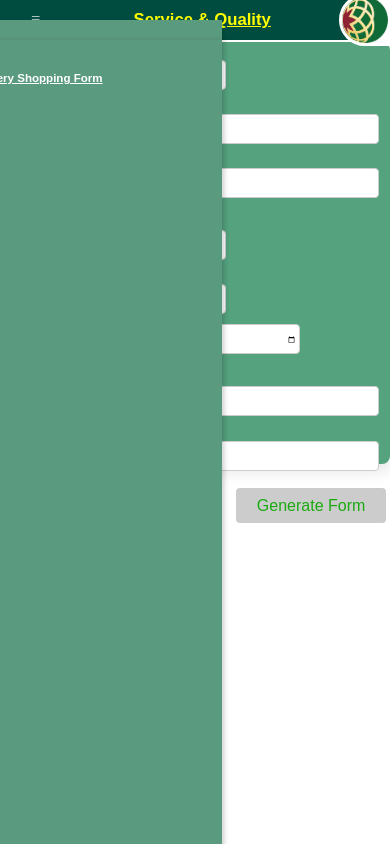
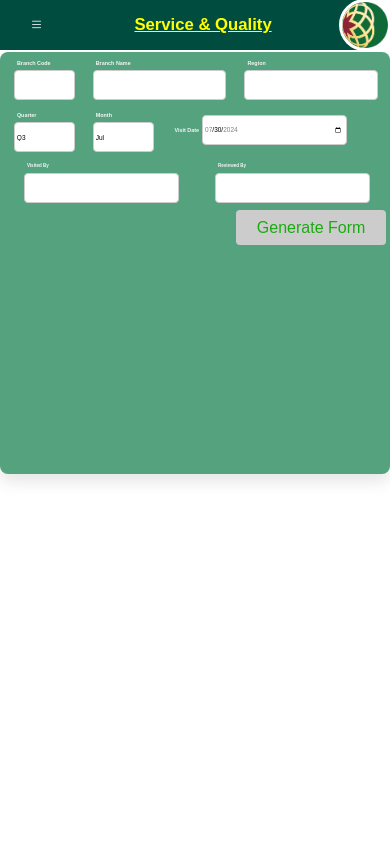
Before and after one commit to ahzamahmed89/Big-Project, a React (Vite) app: page /newentry in a window 390 px wide. Built offline with nearby package versions, Linux system fonts and the light colour scheme.

Commit message:
Add files via upload

```diff
--- a/src/App.css
+++ b/src/App.css
@@ -226,8 +226,10 @@ input[type="file" i] {
   border: 3px solid #000000bb;
   padding: 0px;
   width: calc(25% - 10px);
+  min-width: 130px;
   box-sizing: border-box;
   background-color: rgba(221, 232, 234, 0.753);
+
 }
 
 .activity-box img.image-preview {
@@ -262,13 +264,15 @@ input[type="file" i] {
 }
 
 .activity-box .responsibility {
-  align-items: right;
-  width: 60% !important;
+
+
+  min-width: 70%;
+
 }
 
 .activity-box .remarks {
   width: 90% !important;
-  align-items: right;
+
 }
 
 label {
@@ -293,8 +297,8 @@ label {
 }
 
 .responsibility {
-  font-size: calc(0.6em + 0.5vw); /* Larger font size */
-  font-weight: bold;
+  font-size: calc(0.5em + 0.5vw); /* Larger font size */
+  /* font-weight: bold; */
 }
 
 .submit-button {
@@ -322,7 +326,7 @@ label {
 .sidebar {
   position: fixed;
   top: auto;
-  left: -23%; /* Initially hide the sidebar off-screen */
+  left: -123%; /* Initially hide the sidebar off-screen */
   height: 100%;
   width: 23%;
   background-color: #5a9a7f;
@@ -462,40 +466,3 @@ label {
 
 
 /* Media Queries for Responsive Design */
-@media (max-width: 768px) {
-  .form-row {
-    flex-direction: column;
-  }
-
-  .form-group {
-    width: 100%;
-    margin-bottom: 10px;
-  }
-
-  .activity-box {
-    width: 100%; /* Full width on mobile */
-  }
-
-  .sidebar {
-    width: 80%; /* Wider sidebar on mobile */
-  }
-
-  .top-nav ul li {
-    font-size: calc(0.5em + 1vw); /* Responsive font size */
-  }
-
-  .activity-box img.image-preview {
-    max-height: 120px; /* Adjust image height for mobile */
-  }
-}
-
-@media (max-width: 480px) {
-  header {
-    height: 40px; /* Reduce header height on small screens */
-  }
-
-  input[type="submit"] {
-    padding: 0.5vw 1vw; /* Adjust button padding */
-    font-size: calc(0.4em + 0.6vw); /* Adjust font size */
-  }
-}
--- a/src/components/ActivityBox.jsx
+++ b/src/components/ActivityBox.jsx
@@ -5,7 +5,7 @@ const ActivityBox = ({ activity }) => {
   const statusStyles = {
     Yes: { backgroundColor: 'lightgreen' },
     No: { backgroundColor: 'lightcoral' },
-    NA: { backgroundColor: 'lightyellow' },
+    NA: { backgroundColor: 'rgb(234, 234, 172)' },
   };
 
   const [status, setStatus] = useState(activity.Status);
@@ -43,7 +43,7 @@ const ActivityBox = ({ activity }) => {
         </select>
       </div>
       <div>
-        <label>Responsibility:</label>
+        <label></label>
         <select className="responsibility" defaultValue={activity.Responsibility}>
           <option value="">Select Responsibility</option>
           <option value="Admin">Admin</option>
--- /dev/null
+++ b/src/components/ActivityForm.jsx
@@ -0,0 +1,26 @@
+import React from 'react';
+import CategorySection from './CategorySection';
+
+const ActivityForm = ({ data, handleSubmitFormClick, submitDisabled }) => (
+  <form id="activityForm">
+    {Object.keys(data).length > 0 && (
+      Object.keys(data).map((category) => (
+        <CategorySection
+          key={category}
+          category={category}
+          activities={data[category]}
+        />
+      ))
+    )}
+    <button
+      type="button"
+      className="submit-button"
+      onClick={handleSubmitFormClick}
+      disabled={submitDisabled}
+    >
+      Submit
+    </button>
+  </form>
+);
+
+export default ActivityForm;
--- /dev/null
+++ b/src/components/BranchDetails.jsx
@@ -0,0 +1,74 @@
+import React, { useState } from 'react';
+import axios from 'axios';
+import FormInput from './FormInput';
+
+const BranchDetails = ({ branchCode, setBranchCode, setBranchName, setRegionName, setFormDisabled, formGenerated }) => {
+  const [localBranchName, setLocalBranchName] = useState('');
+  const [localRegionName, setLocalRegionName] = useState('');
+
+  const handleBranchCodeChange = (e) => {
+    const code = e.target.value.trim();
+    setBranchCode(code);
+
+    if (code && code.length === 3) {
+      axios.get(`http://localhost:5000/branch/${code}`)
+        .then(response => {
+          const data = response.data;
+          if (data.success) {
+            setLocalBranchName(data.data.Branch_Name);
+            setLocalRegionName(data.data.Region);
+            setBranchName(data.data.Branch_Name);
+            setRegionName(data.data.Region);
+            setFormDisabled(false);
+          } else {
+            setLocalBranchName("Branch not found");
+            setLocalRegionName("");
+            setFormDisabled(true);
+          }
+        })
+        .catch(error => {
+          console.error('Fetch error:', error);
+          alert('An error occurred while fetching branch details. Please try again.');
+          setFormDisabled(true);
+        });
+    } else {
+      setLocalBranchName("");
+      setLocalRegionName("");
+      setFormDisabled(true);
+    }
+  };
+
+  return (
+    <div className="form-row">
+      <div className="form-group small-input">
+        <label htmlFor="branchCode">Branch Code</label>
+        <input
+          type="text"
+          id="branchCode"
+          value={branchCode}
+          onChange={handleBranchCodeChange}
+          required
+          disabled={formGenerated}
+        />
+      </div>
+      <FormInput
+        label="Branch Name"
+        type="text"
+        id="branchName"
+        value={localBranchName}
+        readOnly={true}
+        disabled={formGenerated}
+      />
+      <FormInput
+        label="Region"
+        type="text"
+        id="regionName"
+        value={localRegionName}
+        readOnly={true}
+        disabled={formGenerated}
+      />
+    </div>
+  );
+};
+
+export default BranchDetails;
--- /dev/null
+++ b/src/components/DateSelector.jsx
@@ -0,0 +1,24 @@
+import React, { useEffect } from 'react';
+
+const DateSelector = ({ id, value, onChange, minDate, maxDate }) => {
+  useEffect(() => {
+    const visitDateInput = document.getElementById(id);
+    visitDateInput.min = minDate;
+    visitDateInput.max = maxDate;
+  }, [id, minDate, maxDate]);
+
+  return (
+    <div className="form-group">
+      <label htmlFor={id}>Visit Date</label>
+      <input
+        type="date"
+        id={id}
+        value={value}
+        onChange={onChange}
+        required
+      />
+    </div>
+  );
+};
+
+export default DateSelector;
--- /dev/null
+++ b/src/components/FormButton.jsx
@@ -0,0 +1,14 @@
+import React from 'react';
+
+const FormButton = ({ onClick, disabled, label }) => (
+  <button
+    type="button"
+    className="generate-form-button"
+    onClick={onClick}
+    disabled={disabled}
+  >
+    {label}
+  </button>
+);
+
+export default FormButton;
--- /dev/null
+++ b/src/components/FormInput.jsx
@@ -0,0 +1,18 @@
+import React from 'react';
+
+const FormInput = ({ label, type, id, value, onChange, readOnly, disabled }) => (
+  <div className="form-group">
+    <label htmlFor={id}>{label}</label>
+    <input
+      type={type}
+      id={id}
+      value={value}
+      onChange={onChange}
+      readOnly={readOnly}
+      disabled={disabled}
+      required
+    />
+  </div>
+);
+
+export default FormInput;
--- a/src/components/NewEntryForm.jsx
+++ b/src/components/NewEntryForm.jsx
@@ -1,7 +1,11 @@
 import React, { useState, useEffect } from 'react';
 import axios from 'axios';
 import '../App.css';
-import CategorySection from './CategorySection';
+import BranchDetails from './BranchDetails';
+import DateSelector from './DateSelector';
+import FormInput from './FormInput';
+import FormButton from './FormButton';
+import ActivityForm from './ActivityForm';
 import SearchBar from './SearchBar';
 
 const NewEntryForm = () => {
@@ -42,10 +46,6 @@ const NewEntryForm = () => {
     const minDateString = minDate.toISOString().split('T')[0];
     const maxDateString = maxDate.toISOString().split('T')[0];
 
-    const visitDateInput = document.getElementById('visitDate');
-    visitDateInput.min = minDateString;
-    visitDateInput.max = maxDateString;
-
     updateMonthAndQuarter(new Date(visitDate));
   };
 
@@ -56,36 +56,6 @@ const NewEntryForm = () => {
 
     setMonth(new Intl.DateTimeFormat('en-US', { month: 'short' }).format(selectedDate));
     setQuarter(quarters[selectedQuarter]);
-  };
-
-  const handleBranchCodeChange = (e) => {
-    const code = e.target.value.trim();
-    setBranchCode(code);
-
-    if (code && code.length === 3) {
-      axios.get(`http://localhost:5000/branch/${code}`)
-        .then(response => {
-          const data = response.data;
-          if (data.success) {
-            setBranchName(data.data.Branch_Name);
-            setRegionName(data.data.Region);
-            setFormDisabled(false); // Enable the "Generate Form" button
-          } else {
-            setBranchName("Branch not found");
-            setRegionName("");
-            setFormDisabled(true); // Disable the "Generate Form" button
-          }
-        })
-        .catch(error => {
-          console.error('Fetch error:', error);
-          alert('An error occurred while fetching branch details. Please try again.');
-          setFormDisabled(true); // Disable the "Generate Form" button
-        });
-    } else {
-      setBranchName("");
-      setRegionName("");
-      setFormDisabled(true); // Disable the "Generate Form" button
-    }
   };
 
   const handleVisitDateChange = (e) => {
@@ -252,7 +222,8 @@ const NewEntryForm = () => {
         const data = response.data;
         if (data.success) {
           alert('Form submitted successfully!');
-          setSubmitDisabled(true);
+          resetForm();
+
         } else {
           alert('Failed to submit form: ' + data.message);
         }
@@ -270,6 +241,23 @@ const NewEntryForm = () => {
         }
         alert('An error occurred while submitting the form. Please try again.');
       });
+  };
+
+  const resetForm = () => {
+    setBranchCode('');
+    setBranchName('');
+    setRegionName('');
+    setMonth('');
+    setQuarter('');
+    setVisitDate(new Date().toISOString().split('T')[0]);
+    setVisitedBy('');
+    setReviewedBy('');
+    setFormDisabled(true);
+    setData({});
+    setSubmitDisabled(true);
+    setFormGenerated(false);
+    setSelectedCategory([]);
+    setSelectedActivity([]);
   };
 
   useEffect(() => {
@@ -306,39 +294,14 @@ const NewEntryForm = () => {
     <div className="new-entry-form-container">
       <div className="firstForm">
         <form className="new-entry-form" id="entryForm">
-          <div className="form-row">
-            <div className="form-group small-input">
-              <label htmlFor="branchCode">Branch Code</label>
-              <input
-                type="text"
-                id="branchCode"
-                value={branchCode}
-                onChange={handleBranchCodeChange}
-                required
-                disabled={formGenerated}
+          <BranchDetails
+            branchCode={branchCode}
+            setBranchCode={setBranchCode}
+            setBranchName={setBranchName}
+            setRegionName={setRegionName}
+            setFormDisabled={setFormDisabled}
+            formGenerated={formGenerated}
           />
-            </div>
-            <div className="form-group">
-              <label htmlFor="branchName">Branch Name</label>
-              <input
-                type="text"
-                id="branchName"
-                value={branchName}
-                readOnly
-                disabled={formGenerated}
-              />
-            </div>
-            <div className="form-group">
-              <label htmlFor="regionName">Region</label>
-              <input
-                type="text"
-                id="regionName"
-                value={regionName}
-                readOnly
-                disabled={formGenerated}
-              />
-            </div>
-          </div>
           <div className="form-row">
             <div className="form-group small-input">
               <label htmlFor="quarter">Quarter</label>
@@ -358,47 +321,43 @@ const NewEntryForm = () => {
                 readOnly
               />
             </div>
-            <div className="form-group">
-              <label htmlFor="visitDate">Visit Date</label>
-              <input
-                type="date"
+            <DateSelector
               id="visitDate"
               value={visitDate}
               onChange={handleVisitDateChange}
-                required
+              minDate={new Date().toISOString().split('T')[0]}
+              maxDate={new Date().toISOString().split('T')[0]}
             />
-            </div>
           </div>
           <div className="form-row">
           <div className="form-group">
-              <label htmlFor="visitedBy">Visited By</label>
-              <input
+          <FormInput
+            label="Visited By"
             type="text"
             id="visitedBy"
             value={visitedBy}
             onChange={(e) => setVisitedBy(e.target.value)}
-                required
+            readOnly={false}
+            Enabled={formGenerated}
           />
           </div>
           <div className="form-group">
-              <label htmlFor="reviewedBy">Reviewed By</label>
-              <input
+          <FormInput
+            label="Reviewed By"
             type="text"
             id="reviewedBy"
             value={reviewedBy}
             onChange={(e) => setReviewedBy(e.target.value)}
-                required
+            readOnly={false}
+            endabled={formGenerated}
           />
           </div>
           </div>
-          <button
-            type="button"
-            className="generate-form-button"
+          <FormButton
             onClick={handleGenerateFormClick}
             disabled={formDisabled}
-          >
-            Generate Form
-          </button>
+            label="Generate Form"
+          />
         </form>
       </div>
       {formGenerated && (
@@ -411,25 +370,11 @@ const NewEntryForm = () => {
             selectedActivity={selectedActivity}
             setSelectedActivity={setSelectedActivity}
           />
-          <form id="activityForm">
-            {Object.keys(finalFilteredData).length > 0 && (
-              Object.keys(finalFilteredData).map((category) => (
-                <CategorySection
-                  key={category}
-                  category={category}
-                  activities={finalFilteredData[category]}
+          <ActivityForm
+            data={finalFilteredData}
+            handleSubmitFormClick={handleSubmitFormClick}
+            submitDisabled={submitDisabled}
           />
-              ))
-            )}
-            <button
-              type="button"
-              className="submit-button"
-              onClick={handleSubmitFormClick}
-              disabled={submitDisabled}
-            >
-              Submit
-            </button>
-          </form>
         </div>
       )}
     </div>
```
Lines whose indentation alone changed are shown as unchanged.
